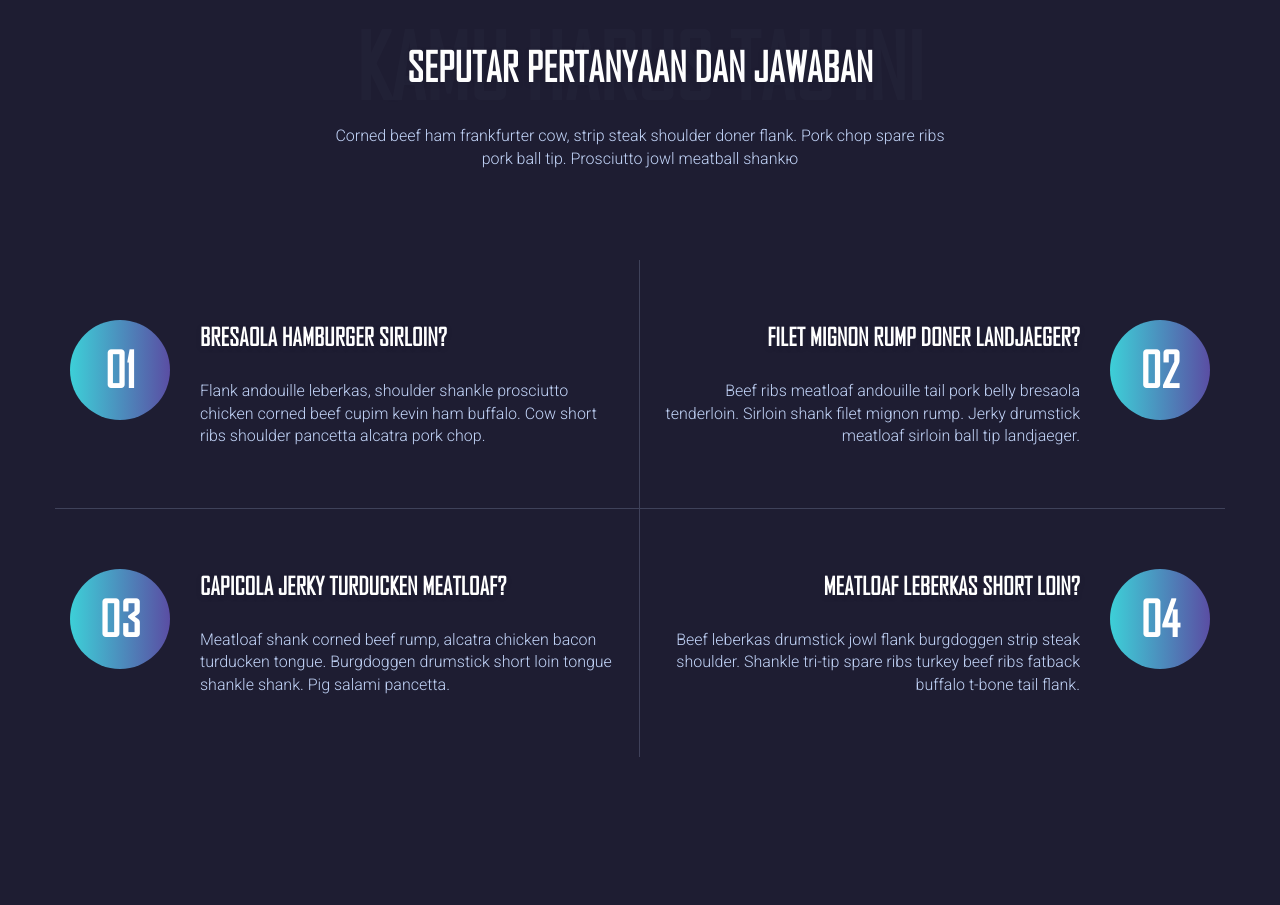
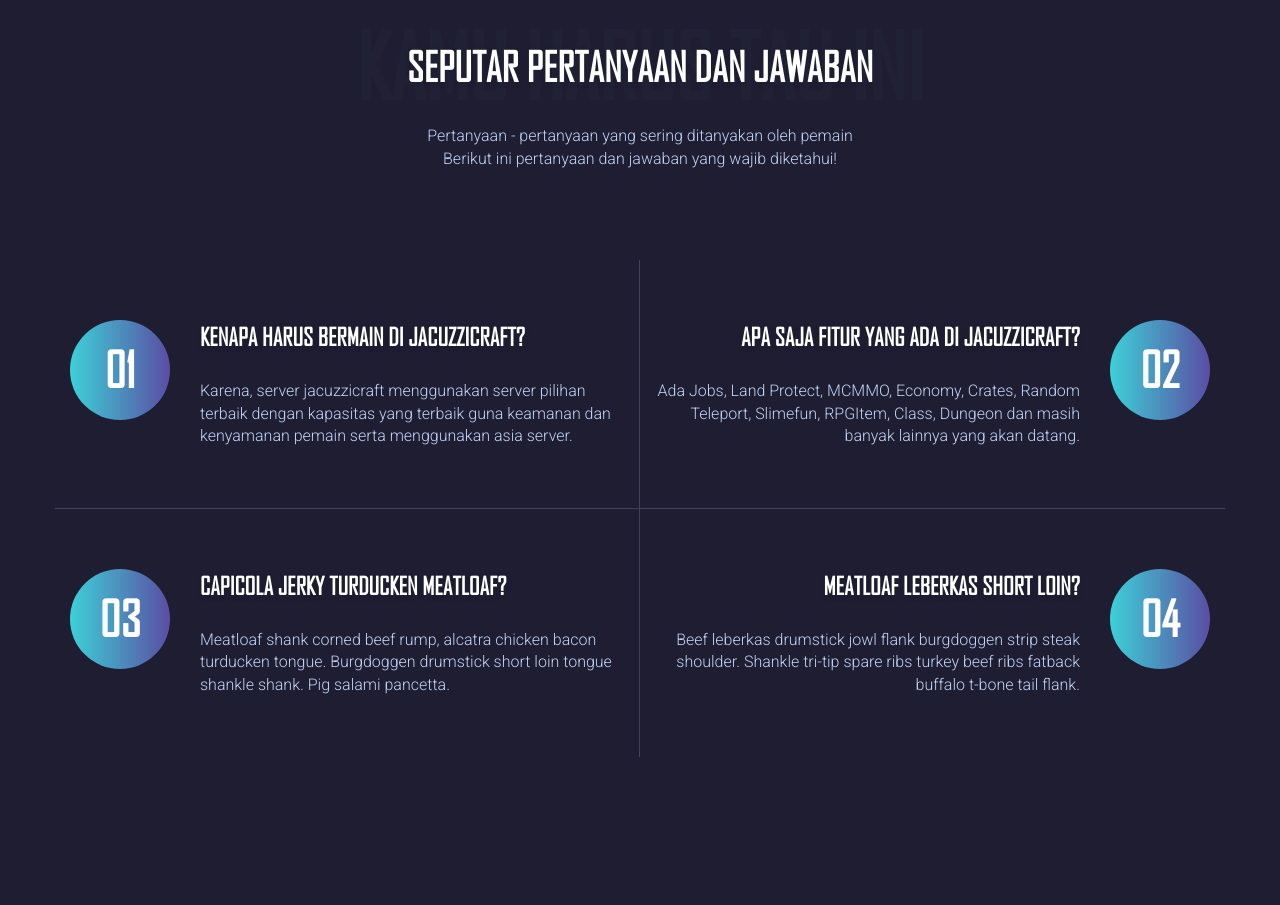
Before and after one commit to naufalabiyyu/jacuzzi, a website with bundled scripts: page index.html in a window 1280 px wide. Shown: the part 3578-4483 px from the top of the page. Built offline with nearby package versions, Linux system fonts and the light colour scheme; files whose address does not match are found by name.

Commit message:
edit pertanyaan

```diff
--- a/index.html
+++ b/index.html
@@ -2620,8 +2620,8 @@
                     </div>
                 </div>
                 <div class="mt30 text-center">
-                    Corned beef ham frankfurter cow, strip steak shoulder doner flank. Pork chop spare ribs
-                    <br /> pork ball tip. Prosciutto jowl meatball shankю
+                    Pertanyaan - pertanyaan yang sering ditanyakan oleh pemain
+                    <br /> Berikut ini pertanyaan dan jawaban yang wajib diketahui!
                 </div>
             </div>
             <div class="row">
@@ -2635,9 +2635,9 @@
                                     </div>
                                 </div>
                                 <div class="counter-content table-cell valign-top">
-                                    <div class="counter-title">Bresaola hamburger sirloin?</div>
+                                    <div class="counter-title">Kenapa harus bermain di JacuzziCraft?</div>
                                     <div class="counter-text mt25">
-                                        Flank andouille leberkas, shoulder shankle prosciutto chicken corned beef cupim kevin ham buffalo. Cow short ribs shoulder pancetta alcatra pork chop.
+                                        Karena, server jacuzzicraft menggunakan server pilihan terbaik dengan kapasitas yang terbaik guna keamanan dan kenyamanan pemain serta menggunakan asia server.
                                     </div>
                                 </div>
                             </div>
@@ -2647,9 +2647,9 @@
                         <div class="table">
                             <div class="table-row">
                                 <div class="counter-content table-cell valign-top text-right">
-                                    <div class="counter-title">Filet mignon rump doner landjaeger?</div>
+                                    <div class="counter-title">Apa saja fitur yang ada di JacuzziCraft?</div>
                                     <div class="counter-text mt25">
-                                        Beef ribs meatloaf andouille tail pork belly bresaola tenderloin. Sirloin shank filet mignon rump. Jerky drumstick meatloaf sirloin ball tip landjaeger.
+                                        Ada Jobs, Land Protect, MCMMO, Economy, Crates, Random Teleport, Slimefun, RPGItem, Class, Dungeon dan masih banyak lainnya yang akan datang.
                                     </div>
                                 </div>
                                 <div class="counter-round table-cell valign-top">
```
